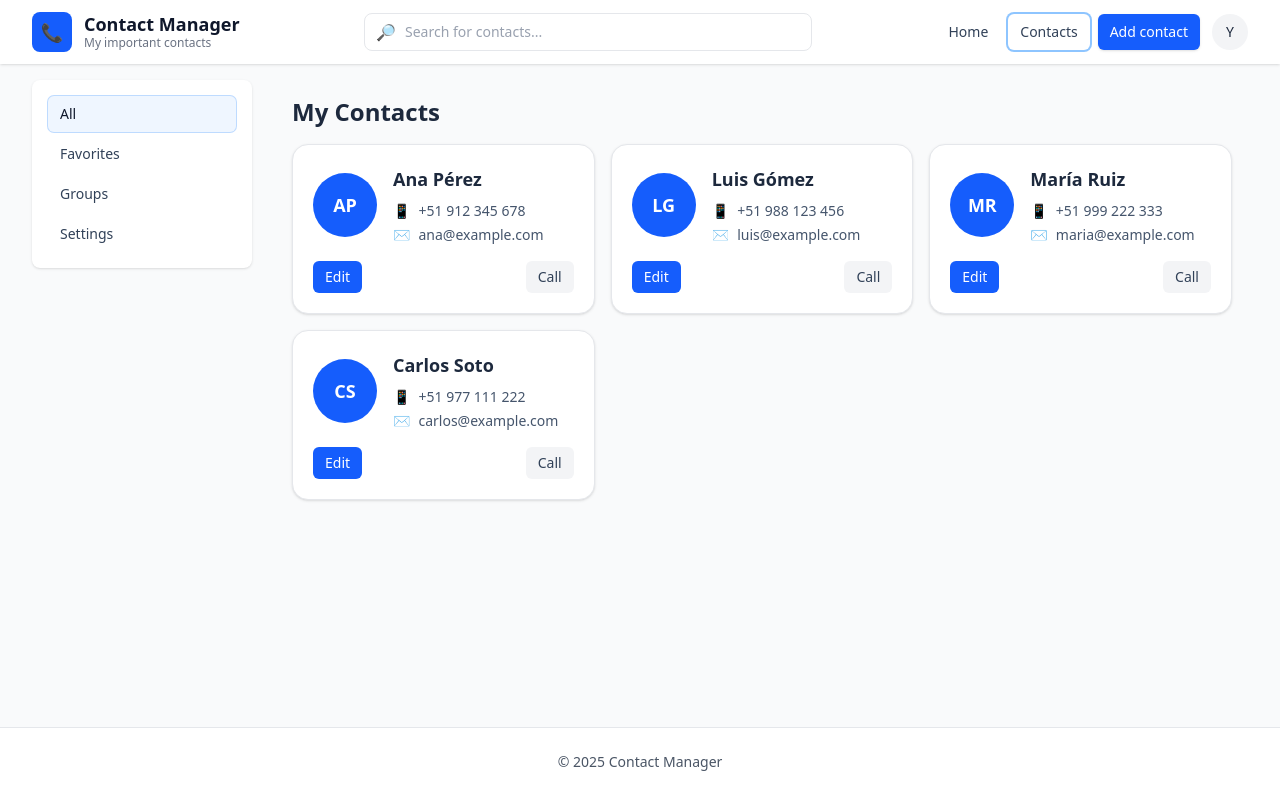
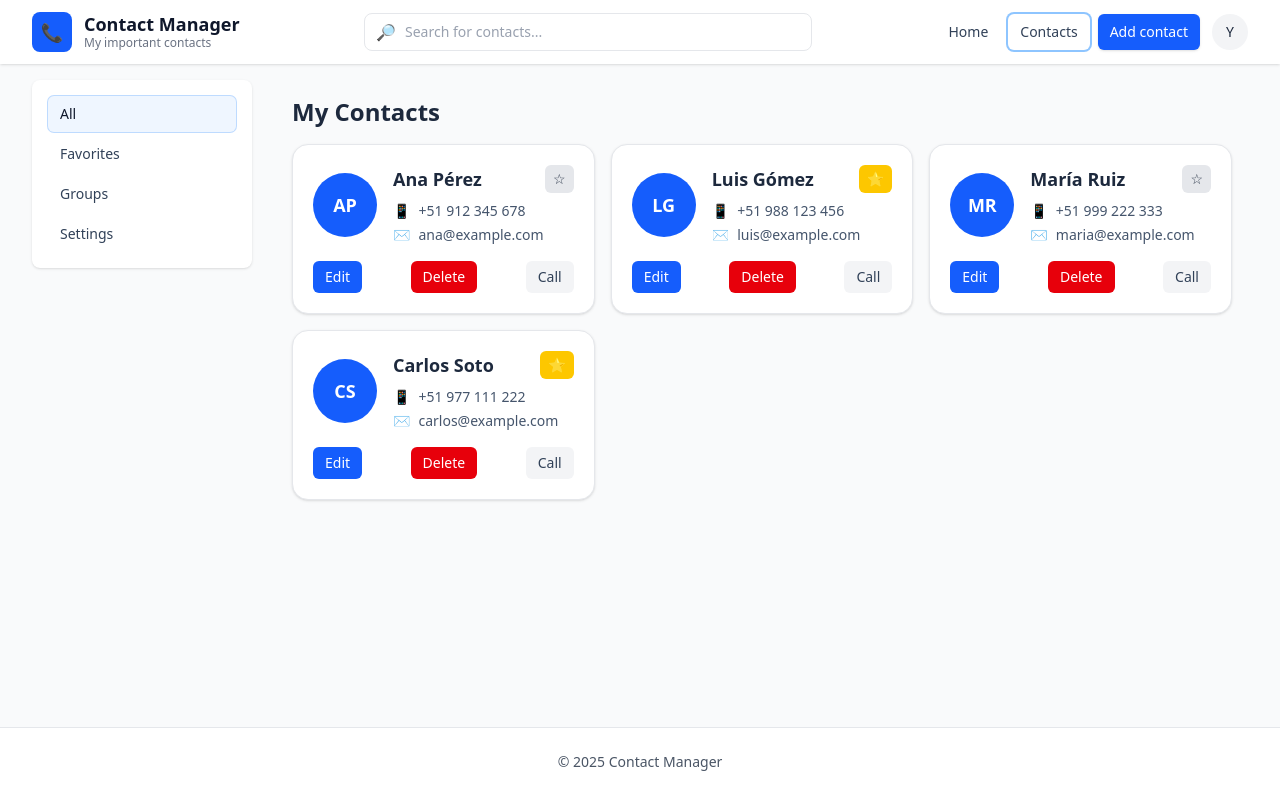
Before and after one commit to YulianaGP/contact-manager5, a React (Vite) app: page /contacts in a window 1280 px wide. Built offline with nearby package versions, Linux system fonts and the light colour scheme.

Commit message:
Lab02 - State and Props in ContactCard.jsx and ContactListPage.jsx

```diff
--- a/src/components/ContactCard.jsx
+++ b/src/components/ContactCard.jsx
@@ -2,6 +2,9 @@ export default function ContactCard({
   name = "My First Contact",
   phone = "555-1234",
   email = "contact@email.com",
+  isFavorite = false,
+  onToggleFavorite = () => {},
+  onDelete = () => {},
 }) {
   const initials = (name || "")
     .split(" ")
@@ -37,16 +40,33 @@ export default function ContactCard({
         </div>
 
         {/* Name + info */}
-        <div className="mt-3 sm:mt-0">
+        <div className="mt-3 sm:mt-0 w-full">
+          <div className="flex items-center justify-between gap-2">
             <h3
               className="
                 text-lg font-semibold
                 text-slate-800 dark:text-slate-100
-              block max-w-full truncate
+                block max-w-[70%] truncate
               "
             >
               {name}
             </h3>
+
+            {/* ⭐ Favorite Button */}
+            <button
+              onClick={onToggleFavorite}
+              className={`
+                px-2 py-1 text-sm rounded-md transition active:scale-95
+                ${isFavorite
+                  ? "bg-yellow-400 text-black hover:bg-yellow-500"
+                  : "bg-gray-200 text-gray-700 hover:bg-gray-300 dark:bg-gray-700 dark:text-gray-200 dark:hover:bg-gray-600"
+                }
+              `}
+              aria-label={`Mark ${name} as favorite`}
+            >
+              {isFavorite ? "⭐" : "☆"}
+            </button>
+          </div>
 
           <div className="mt-2 space-y-1 text-sm text-slate-600 dark:text-slate-300">
             {/* Phone */}
@@ -64,9 +84,9 @@ export default function ContactCard({
         </div>
       </div>
 
-      {/* --- Footer actions (opcionales) --- */}
-      {/* Puedes comentar esta sección si no quieres botones */}
+      {/* --- Footer actions --- */}
       <div className="mt-4 flex items-center justify-between gap-2">
+        {/* Edit Button */}
         <button
           className="
             inline-flex items-center gap-2 px-3 py-1.5
@@ -76,9 +96,25 @@ export default function ContactCard({
             focus-visible:outline-none focus-visible:ring-2 focus-visible:ring-blue-400
             transition
           "
-          aria-label={`Editar ${name}`}
+          aria-label={`Edit ${name}`}
         >
           Edit
+        </button>
+
+        {/* Delete Button */}
+        <button
+          onClick={() => onDelete()}
+          className="
+            inline-flex items-center gap-2 px-3 py-1.5
+            bg-red-600 text-white rounded-md text-sm
+            hover:bg-red-700
+            active:scale-[0.99]
+            focus-visible:outline-none focus-visible:ring-2 focus-visible:ring-red-400
+            transition
+          "
+          aria-label={`Delete ${name}`}
+        >
+          Delete
         </button>
 
         <button
@@ -90,7 +126,7 @@ export default function ContactCard({
             focus-visible:outline-none focus-visible:ring-2 focus-visible:ring-blue-400
             transition
           "
-          aria-label={`Llamar a ${name}`}
+          aria-label={`Call to ${name}`}
         >
           Call
         </button>
--- a/src/components/ContactListPage.jsx
+++ b/src/components/ContactListPage.jsx
@@ -4,11 +4,11 @@ import ContactCard from '../components/ContactCard';
 
 export default function ContactListPage() {
   // Ejemplo estático; luego reemplaza por .map(contacts)
-  const sample = [
-    { id: 1, name: 'Ana Pérez', phone: '+51 912 345 678', email: 'ana@example.com' },
-    { id: 2, name: 'Luis Gómez', phone: '+51 988 123 456', email: 'luis@example.com' },
-    { id: 3, name: 'María Ruiz', phone: '+51 999 222 333', email: 'maria@example.com' },
-    { id: 4, name: 'Carlos Soto', phone: '+51 977 111 222', email: 'carlos@example.com' },
+  const contacts = [
+    { id: 1, name: 'Ana Pérez', phone: '+51 912 345 678', email: 'ana@example.com', isFavorite: false },
+    { id: 2, name: 'Luis Gómez', phone: '+51 988 123 456', email: 'luis@example.com', isFavorite: true },
+    { id: 3, name: 'María Ruiz', phone: '+51 999 222 333', email: 'maria@example.com', isFavorite: false },
+    { id: 4, name: 'Carlos Soto', phone: '+51 977 111 222', email: 'carlos@example.com', isFavorite: true },
     // agrega más para probar scroll...
   ];
 
@@ -24,7 +24,7 @@ export default function ContactListPage() {
       {/* Grid responsiva: cada celda tiene la misma altura (auto-rows-fr)
           y las tarjetas con h-full se estiran dentro de su celda */}
       <div className="grid grid-cols-1 sm:grid-cols-2 lg:grid-cols-3 gap-4 auto-rows-fr">
-        {sample.map((c) => (
+        {contacts.map((c) => (
           <div key={c.id} className="h-full">
             <ContactCard {...c} />
           </div>
```
Lines whose indentation alone changed are shown as unchanged.
